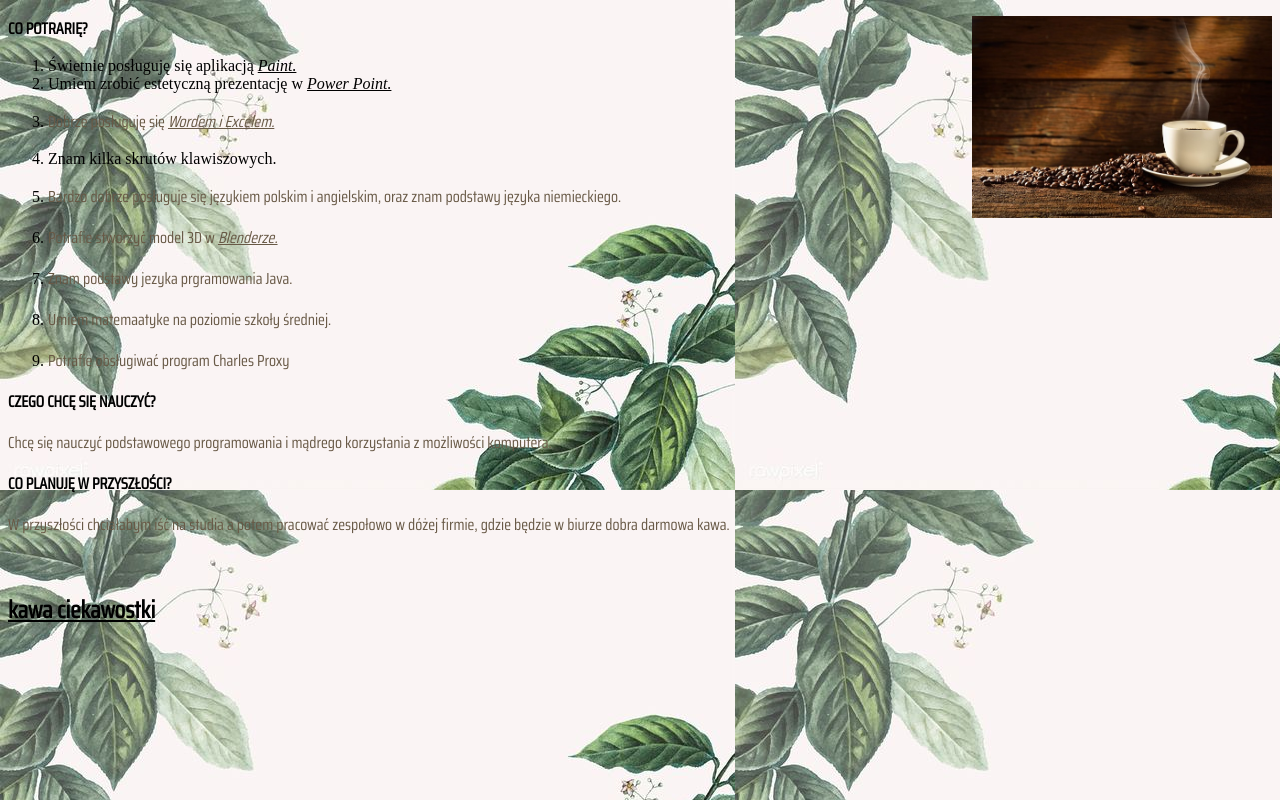
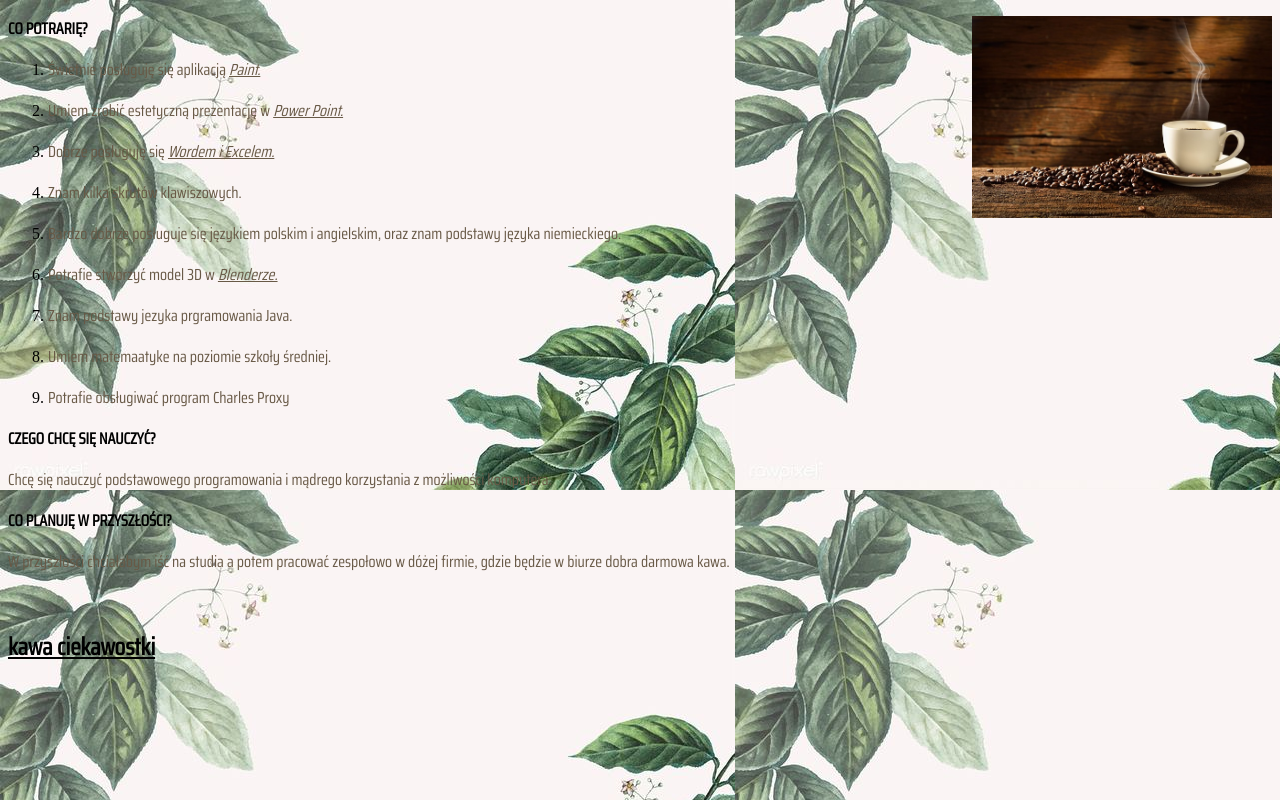
Before and after one commit to blaczka/blaczka.github.io, a plain HTML site: page index.html in a window 1280 px wide. Drawn offline with Linux system fonts and the light colour scheme.

Commit message:
Update index.html

```diff
--- a/index.html
+++ b/index.html
@@ -14,10 +14,10 @@
 
    <p><b> CO POTRARIĘ?<b\></b><img src="Kawa.jpg" alt=""width="300" align="right"></p>
 <ol> <p>
-    <li>Świetnie posługuję się aplikacją <i><u>Paint.</u></i></li>
-    <li>Umiem zrobić estetyczną prezentację w <i><u>Power Point.</u></i></p></li>
-   <li> <p> Dobrze posługuję się <i><u>Wordem i Excelem.</i></u></li>
-   <li> Znam kilka skrutów klawiszowych.</p></li>
+    <li> <p> Świetnie posługuję się aplikacją <i><u>Paint.</u></i></p></li>
+    <li> <p> Umiem zrobić estetyczną prezentację w <i><u>Power Point.</u></i></p></li>
+   <li> <p> Dobrze posługuję się <i><u>Wordem i Excelem.</i></u></p></li>
+   <li> <p> Znam kilka skrutów klawiszowych.</p></li>
    <li> <p> Bardzo dobrze posługuje się językiem polskim i angielskim, oraz znam podstawy języka niemieckiego. </p></li>
    <li> <p> Potrafie stworzyć model 3D w <i><u>Blenderze.</i></u></p></li>
     <li><p>Znam podstawy jezyka prgramowania Java. </p></li>
```
